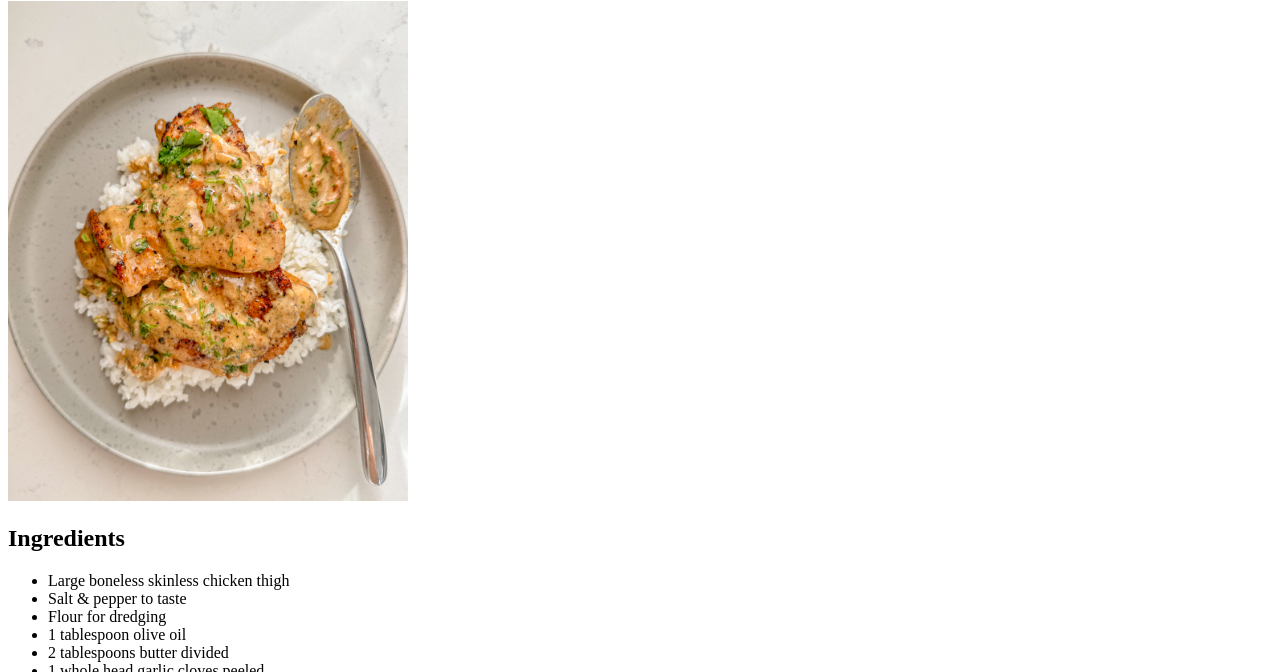
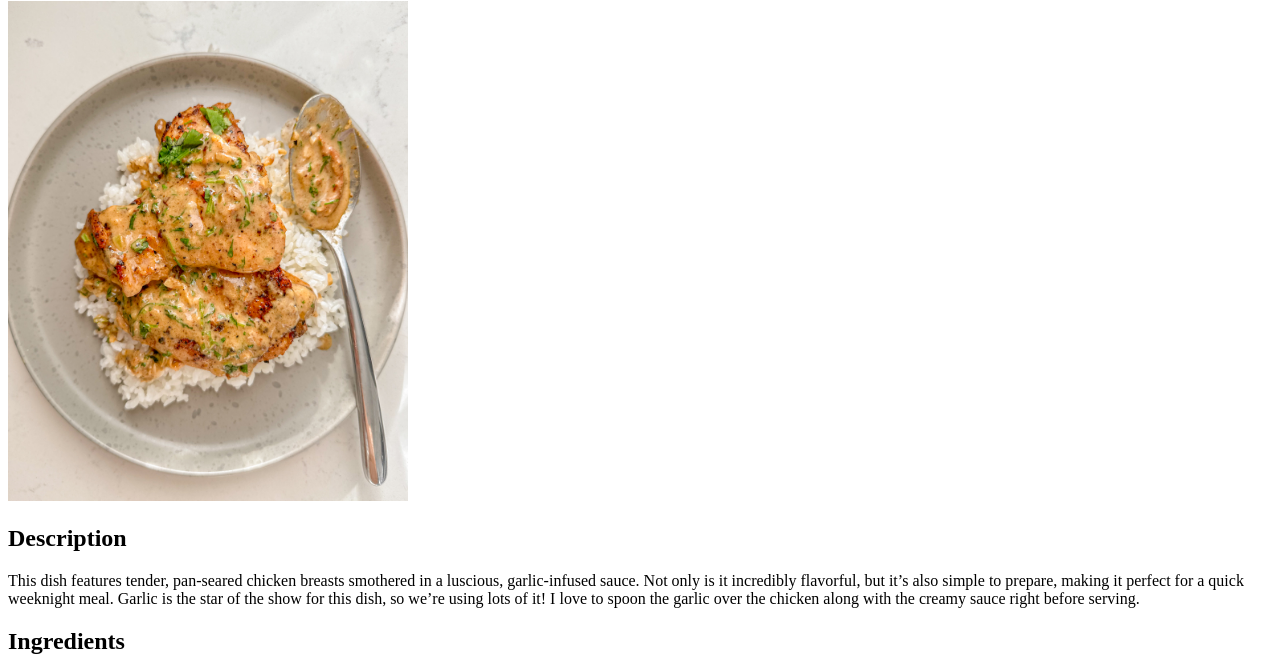
Before and after one commit to rielevangelista/odin-recipes2025, a plain HTML site: page recipes/creamy-chicken.html in a window 1280 px wide. Shown: the part 79-751 px from the top of the page. Drawn offline with Linux system fonts and the light colour scheme.

Commit message:
added description per recipe. moving to css proj for now

```diff
--- a/recipes/creamy-chicken.html
+++ b/recipes/creamy-chicken.html
@@ -8,6 +8,8 @@
 <body>
     <h1>Creamy Garlic Chicken</h1>
     <img src="../images/creamy-chicken.jpg" width="400" height="500">
+    <h2>Description</h2>
+    <p>This dish features tender, pan-seared chicken breasts smothered in a luscious, garlic-infused sauce. Not only is it incredibly flavorful, but it’s also simple to prepare, making it perfect for a quick weeknight meal. Garlic is the star of the show for this dish, so we’re using lots of it! I love to spoon the garlic over the chicken along with the creamy sauce right before serving.</p>
     <h2>Ingredients</h2>
     <ul>
         <li>Large boneless skinless chicken thigh</li>
```
Also changed, not shown: recipes/karaage.html (+2 -0 lines), recipes/korean-beef.html (+2 -0 lines).
